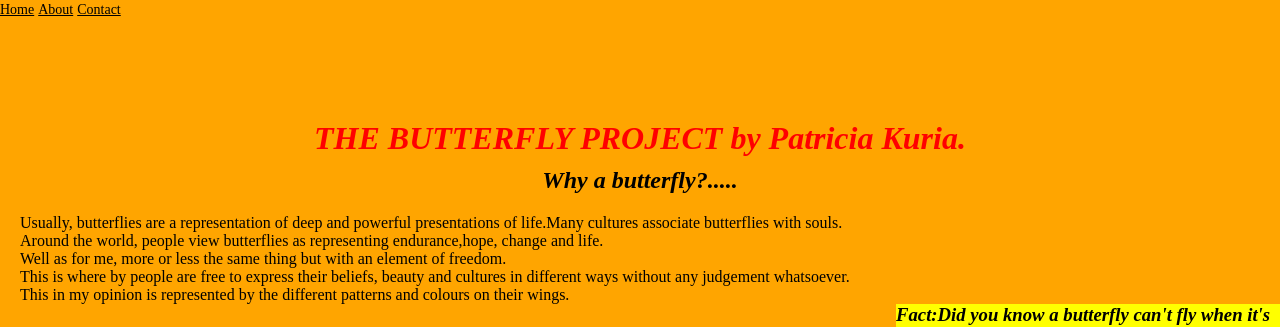
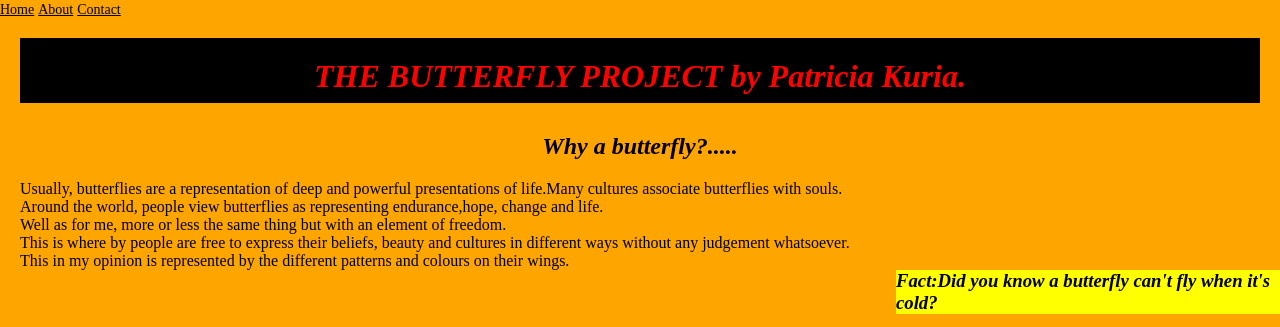
Before and after one commit to Kvria/About-Me, a plain HTML site: page index.html in a window 1280 px wide. Shown: the top 327 px of the page. Drawn offline with Linux system fonts and the light colour scheme.

Commit message:
add changes made to file

```diff
--- a/index.css
+++ b/index.css
@@ -10,7 +10,7 @@ body{
   color: red;
   text-align: center;
   font-style: italic;
-  margin-top: 8%;
+  margin-top: 1%;
 }
 #home h2 {
   position: relative;
@@ -50,6 +50,13 @@ body{
   margin-left: 100px;
   margin-top: 70px;
 }
+.arrow {
+  border: 2px solid black;
+  padding: 6px;
+  margin: 20px;
+  background-color: black;
+}
+
 
 
 
--- a/index.html
+++ b/index.html
@@ -14,7 +14,9 @@
       </div>
     </div>
       <div id="home">
+        <div class="arrow">
         <h1>THE BUTTERFLY PROJECT by Patricia Kuria.</h1>
+        </div>
             <h2>Why a butterfly?.....</h2>
                   <p>Usually, butterflies are  a representation of deep and powerful presentations of life.Many cultures associate butterflies with souls. <br>Around the world, people view butterflies as representing endurance,hope, change and life.</p>
                   <p>Well as for me, more or less the same thing but with an element of freedom.</p>
```
